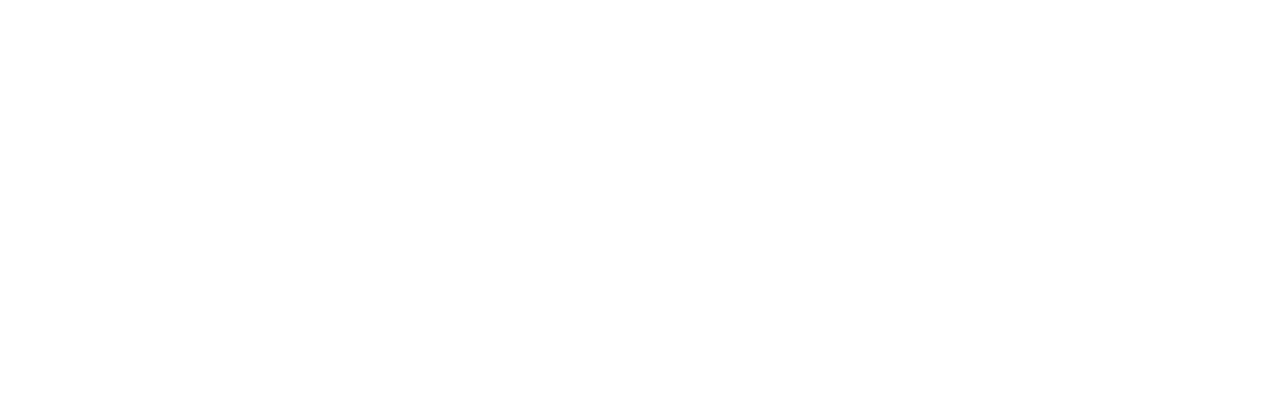
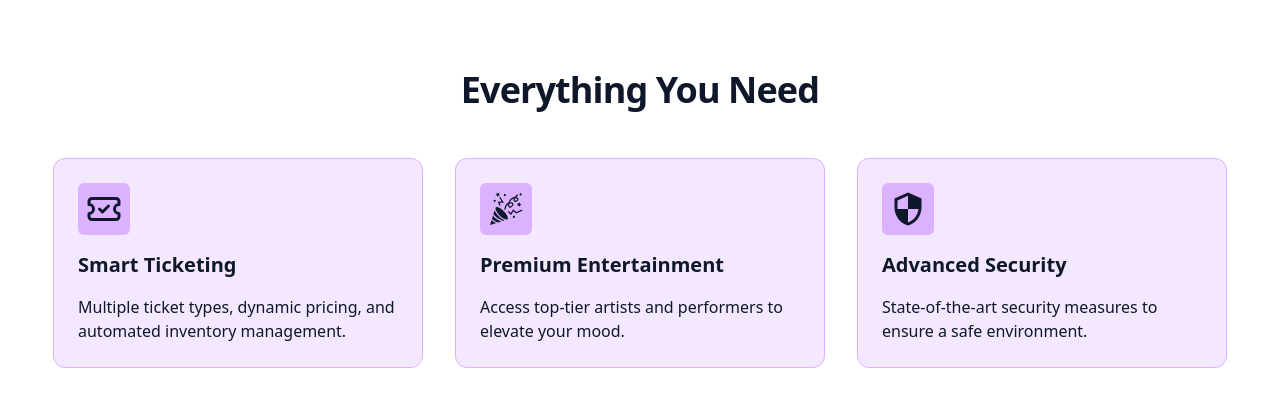
Before and after one commit to BOL-DEV/Zentry, a Next.js app: page / in a window 1280 px wide. Shown: the part 1579-1986 px from the top of the page. Before the commit the page ends 1569 px from the top, so only its background shows below. Built offline with nearby package versions, Linux system fonts and the light colour scheme.

Commit message:
Add Offer components

```diff
--- a/app/page.tsx
+++ b/app/page.tsx
@@ -1,4 +1,5 @@
 import Hero from "@/components/Hero";
+import Offer from "@/components/Offer";
 import PastEvent from "@/components/PastEvent";
 import Stat from "@/components/Stat";
 
@@ -8,6 +9,7 @@ const Home = () => {
       <Hero />
       <Stat />
       <PastEvent />
+      <Offer />
     </div>
   );
 };
--- a/components/Header.tsx
+++ b/components/Header.tsx
@@ -33,7 +33,7 @@ function Header() {
   };
 
   return (
-    <header className="border-b border-purple-200/70 bg-purple-100/90 text-slate-900 backdrop-blur dark:border-white/10 dark:bg-slate-950/90 dark:text-white fixed top-0 w-full z-50">
+    <header className="border-b border-purple-200/70 bg-purple-100/90 text-slate-900 backdrop-blur dark:border-white/10 dark:bg-slate-950/95 dark:text-white fixed top-0 w-full z-50">
       <div className="mx-auto flex lg:max-w-7xl items-center justify-between px-6 py-4">
         <Link
           href="/"
--- /dev/null
+++ b/components/Offer.tsx
@@ -0,0 +1,45 @@
+import React from 'react'
+import OfferCard from './OfferCard'
+import { LuTicketCheck } from "react-icons/lu";
+import { GiPartyPopper } from "react-icons/gi";
+import { MdOutlineSecurity } from "react-icons/md";
+
+
+
+
+export interface OfferProps {
+    icon: React.ReactNode;
+    title: string;
+    description: string;
+}
+
+
+function Offer() {
+
+    return (
+      <section className="mx-auto flex flex-col items-center justify-center px-6 py-20 text-center bg-white dark:bg-slate-950/95">
+        <h2 className="text-3xl font-bold tracking-tight text-slate-900 dark:text-white sm:text-4xl">
+          Everything You Need
+        </h2>
+        <div className="flex flex-col lg:flex-row justify-center gap-8 mt-12 flex-wrap">
+          <OfferCard
+            icon={<LuTicketCheck />}
+            title="Smart Ticketing"
+            description="Multiple ticket types, dynamic pricing, and automated inventory management."
+          />
+          <OfferCard
+            icon={<GiPartyPopper />}
+            title="Premium Entertainment"
+            description="Access top-tier artists and performers to elevate your mood."
+          />
+          <OfferCard
+            icon={<MdOutlineSecurity />}
+            title="Advanced Security"
+            description="State-of-the-art security measures to ensure a safe environment."
+          />
+        </div>
+      </section>
+    );
+}
+
+export default Offer
--- /dev/null
+++ b/components/OfferCard.tsx
@@ -0,0 +1,18 @@
+import React from 'react'
+import { OfferProps } from './Offer'
+
+
+function OfferCard({ icon, title, description }: OfferProps) {
+
+    return (
+      <div className="flex flex-col gap-4 rounded-xl border border-purple-300 bg-purple-100 p-6  text-slate-900 text-left dark:border-white/10 dark:bg-slate-800 dark:text-white ">
+        <h1 className="text-4xl p-2 bg-purple-300 dark:bg-slate-950/90 w-fit rounded-md">
+          {icon}
+        </h1>
+        <h2 className="text-xl font-semibold">{title}</h2>
+        <p className="text-md w-xs">{description}</p>
+      </div>
+    );
+}
+
+export default OfferCard
--- a/components/PastEvent.tsx
+++ b/components/PastEvent.tsx
@@ -49,7 +49,7 @@ function PastEvent() {
 
     return (
       <section className="flex flex-col gap-8 py-20 p-5 bg-purple-100  dark:bg-slate-950/90">
-        <div className="flex flex-col gap-2 lg:pl-90">
+        <div className="flex flex-col gap-2 lg:pl-80">
           <h1 className="text-4xl font-bold dark:text-white">
             Past Events Gallery
           </h1>
```
